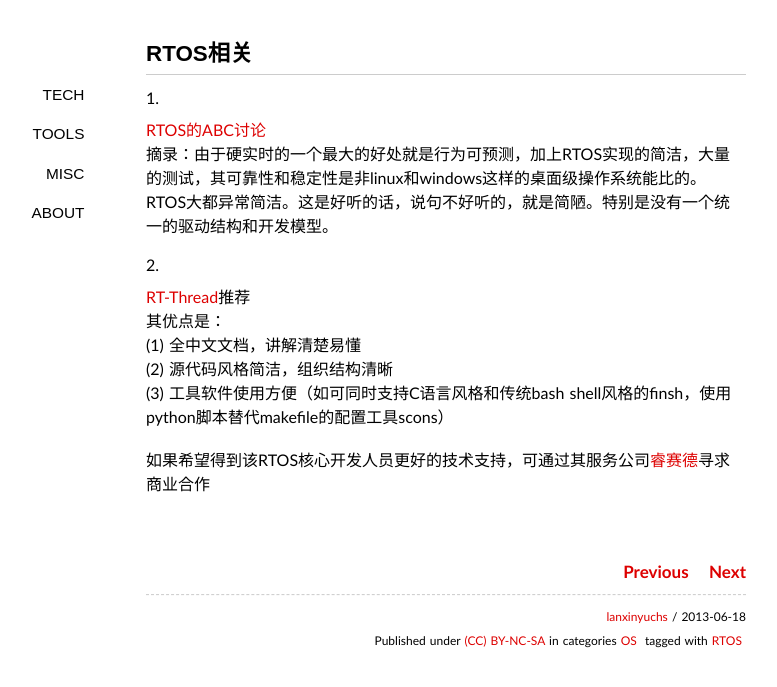
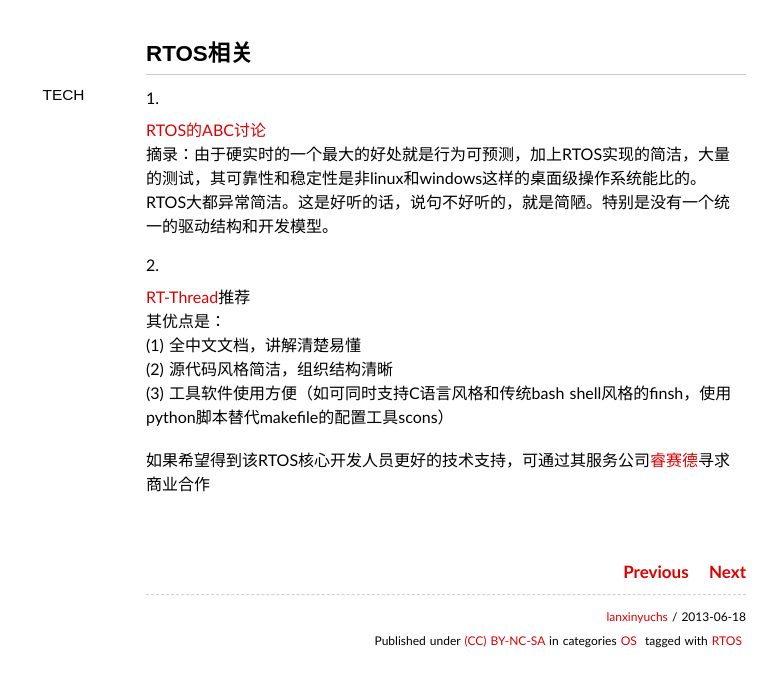
Before and after one commit to lanxinyuchs/lanxinyuchs.github.io, a Jekyll site: the page built from _posts/rtos/2013-06-18-RTOS-related.md, in a window 1280 px wide. Shown: the top 687 px of the page, without its empty margins (194-971 px from the left). Built offline with Jekyll 4.4.1, drawn with Linux system fonts in a browser that asks for light colours; some web fonts are replaced; Markdown is read by kramdown in place of the engine named in the settings.

Commit message:
Update default.html

```diff
--- a/_layouts/default.html
+++ b/_layouts/default.html
@@ -43,10 +43,7 @@
         <h1>{{ page.title }}</h1>
         </header>
         <nav>
-		<span><a title="Tech" class="" href="/">Tech</a></span>
-        <span><a title="Tools" class="" href="/Tools/">Tools</a></span>
-        <span><a title="Misc" class="" href="/Misc/">Misc</a></span>
-		<span><a title="About" class="" href="/about/">About</a></span>
+	<span><a title="Tech" class="" href="/">Tech</a></span>
         </nav>
         <article class="content">
         {{ content }}
```
